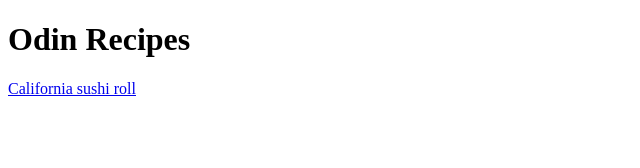
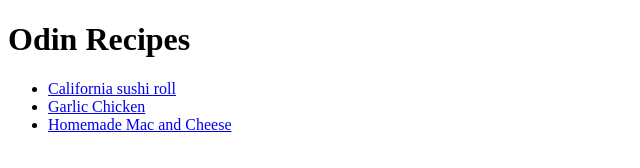
Before and after one commit to FathinHossain/odin-recipes, a plain HTML site: page index.html in a window 1280 px wide. Shown: the whole page, without its empty margins (0-640 px from the left). Drawn offline with Linux system fonts and the light colour scheme.

Commit message:
Project complete

```diff
--- a/index.html
+++ b/index.html
@@ -10,6 +10,10 @@
   <h1>
     Odin Recipes
   </h1>
-  <a href="recipes/sushi.html">California sushi roll</a>
+  <ul>
+    <li><a href="recipes/sushi.html">California sushi roll</a></li>
+    <li><a href="recipes/chicken.html">Garlic Chicken</a></li>
+    <li><a href="recipes/macandcheese.html">Homemade Mac and Cheese</a></li>
+  </ul>
 </body>
 </html>
```
